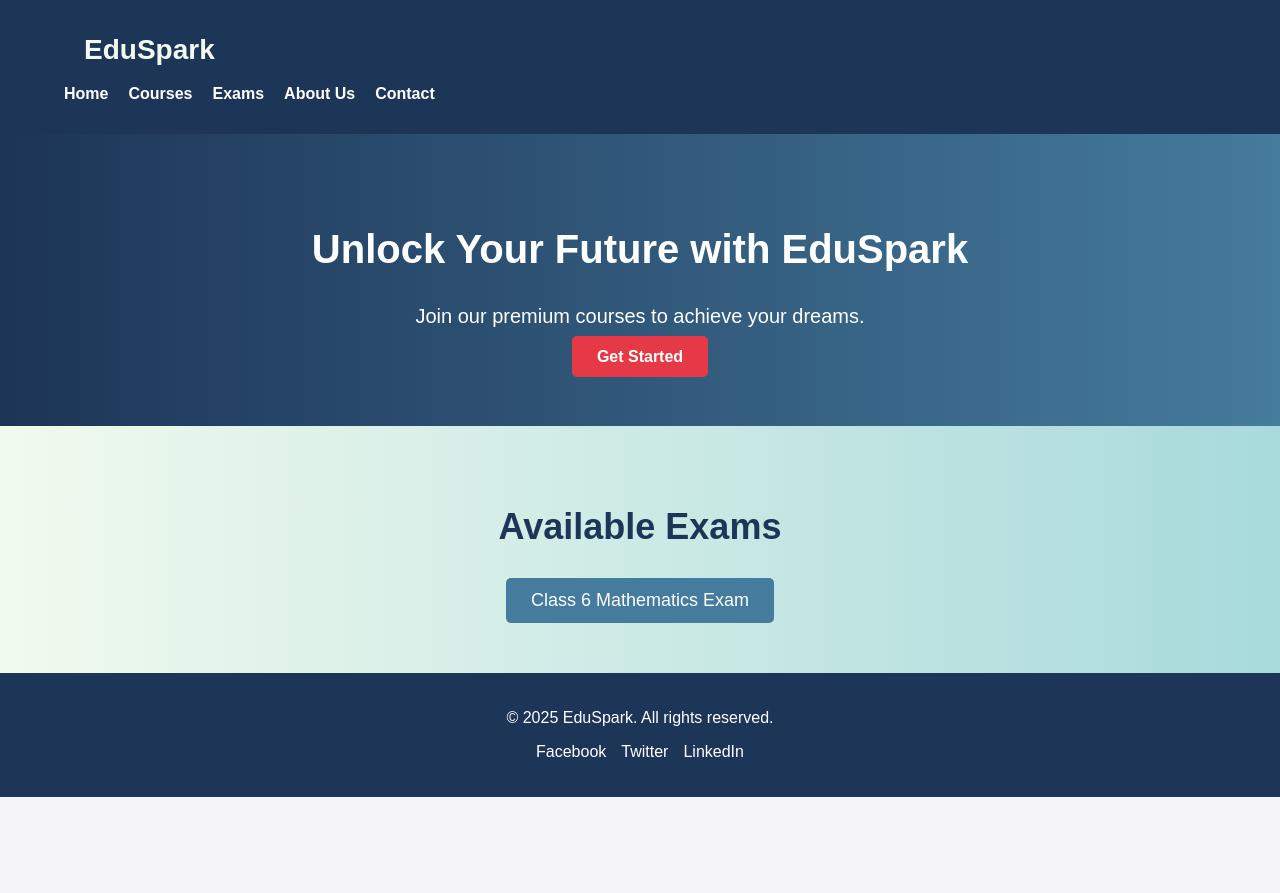
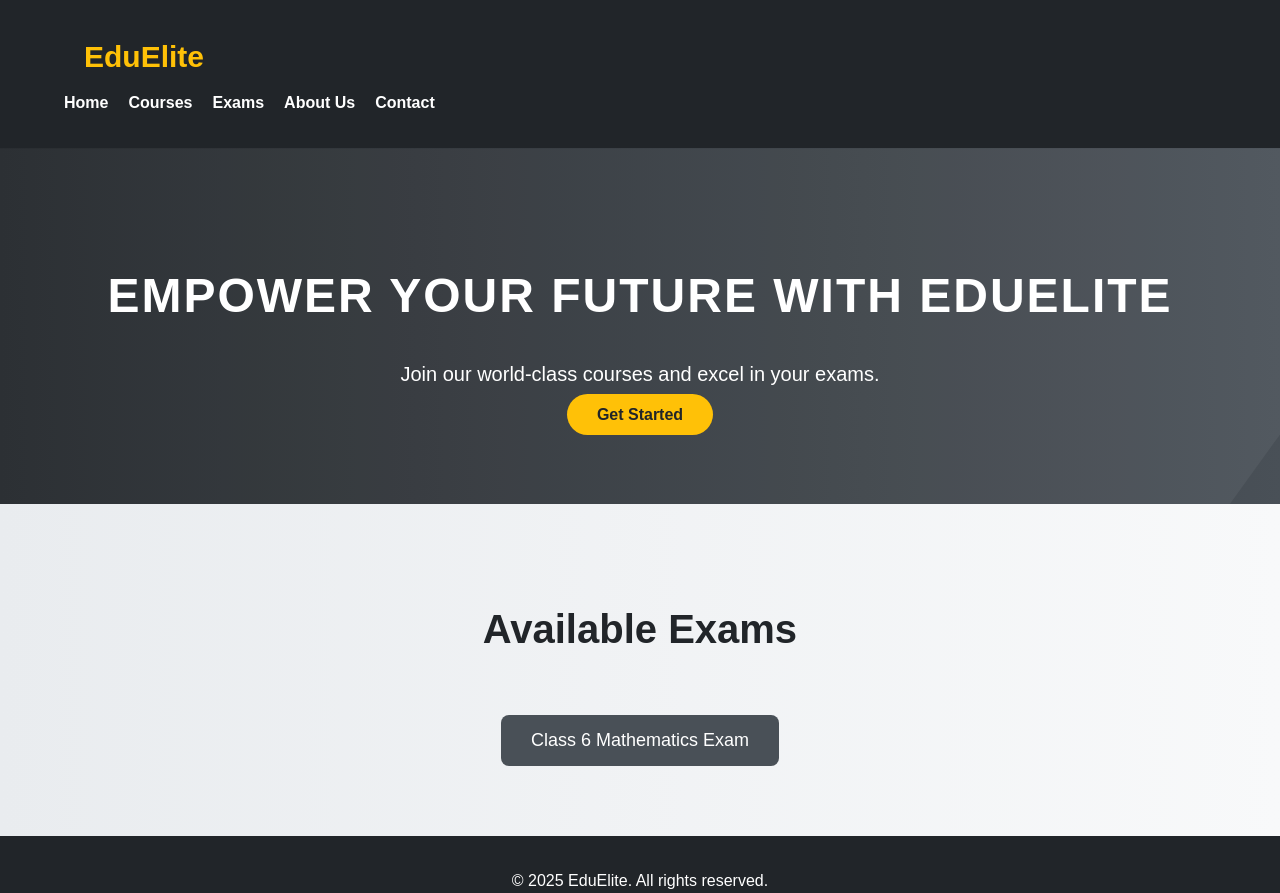
Before and after one commit to benozir-ahamed/Math-Note-Pro, a plain HTML site: page index.html in a window 1280 px wide. Shown: the top 893 px of the page. Before the commit the page ends 800 px from the top, so only its background shows below. Drawn offline with Linux system fonts and the light colour scheme.

Commit message:
Update index.html

```diff
--- a/index.html
+++ b/index.html
@@ -3,8 +3,7 @@
 <head>
     <meta charset="UTF-8">
     <meta name="viewport" content="width=device-width, initial-scale=1.0">
-    <title>EduSpark</title>
-    <link rel="stylesheet" href="styles.css">
+    <title>EduElite</title>
     <style>
         /* General Styles */
         body {
@@ -12,7 +11,8 @@
             margin: 0;
             padding: 0;
             color: #333;
-            background-color: #f4f4f9;
+            background: linear-gradient(to bottom, #f8f9fa, #e9ecef);
+            overflow-x: hidden;
         }
 
         .container {
@@ -23,18 +23,18 @@
 
         /* Header */
         header {
-            background-color: #1d3557;
+            background-color: #212529;
             color: white;
-            padding: 15px 0;
+            padding: 20px 0;
             display: flex;
             justify-content: space-between;
             align-items: center;
         }
 
         .logo {
-            font-size: 28px;
+            font-size: 30px;
             font-weight: bold;
-            color: #f1faee;
+            color: #ffc107;
             margin-left: 20px;
         }
 
@@ -50,19 +50,45 @@
             text-decoration: none;
             font-weight: 600;
             font-size: 16px;
+            transition: color 0.3s;
+        }
+
+        .nav-links a:hover {
+            color: #ffc107;
         }
 
         /* Banner */
         .banner {
-            background: linear-gradient(to right, #1d3557, #457b9d);
+            background: linear-gradient(to right, #212529, #495057);
             color: white;
             text-align: center;
-            padding: 60px 20px;
+            padding: 80px 20px;
+            position: relative;
+            overflow: hidden;
+        }
+
+        .banner::before {
+            content: '';
+            position: absolute;
+            top: 0;
+            left: -50px;
+            width: 120%;
+            height: 120%;
+            background: rgba(255, 255, 255, 0.05);
+            clip-path: polygon(0 0, 100% 0, 80% 100%, 0% 100%);
+            z-index: 0;
+        }
+
+        .banner-content {
+            position: relative;
+            z-index: 1;
         }
 
         .banner h2 {
-            font-size: 40px;
+            font-size: 48px;
             font-weight: 700;
+            text-transform: uppercase;
+            letter-spacing: 2px;
         }
 
         .banner p {
@@ -71,78 +97,87 @@
         }
 
         .btn {
-            background-color: #e63946;
-            color: white;
-            padding: 12px 25px;
+            background-color: #ffc107;
+            color: #212529;
+            padding: 12px 30px;
             text-decoration: none;
             font-weight: bold;
-            border-radius: 5px;
+            border-radius: 50px;
             font-size: 16px;
-            transition: background 0.3s;
+            transition: background 0.3s, transform 0.3s;
+            position: relative;
         }
 
         .btn:hover {
-            background-color: #d62828;
+            background-color: #e0a800;
+            transform: scale(1.1);
         }
 
         /* Exams Section */
         .exams {
             text-align: center;
-            padding: 50px 20px;
-            background: linear-gradient(to right, #f1faee, #a8dadc);
+            padding: 70px 20px;
+            background: linear-gradient(to right, #e9ecef, #f8f9fa);
         }
 
         .exams h2 {
-            font-size: 36px;
+            font-size: 40px;
             font-weight: bold;
-            color: #1d3557;
+            color: #212529;
         }
 
         .exam-list {
             margin-top: 30px;
-            text-align: center;
+            display: inline-block;
         }
 
         .exam-dropdown-btn {
-            background-color: #457b9d;
+            background-color: #495057;
             color: white;
-            padding: 12px 25px;
+            padding: 15px 30px;
             border: none;
-            border-radius: 5px;
+            border-radius: 8px;
             font-size: 18px;
             cursor: pointer;
-            transition: background 0.3s;
+            transition: background 0.3s, transform 0.3s;
         }
 
         .exam-dropdown-btn:hover {
-            background-color: #1d3557;
+            background-color: #212529;
+            transform: scale(1.05);
         }
 
         #exam-list {
             list-style: none;
             padding: 0;
-            margin: 10px auto;
+            margin: 20px auto 0;
             display: none;
-            max-width: 300px;
+            max-width: 400px;
+            text-align: left;
         }
 
         #exam-list li {
             background-color: white;
-            margin: 5px 0;
-            padding: 10px;
-            border-radius: 5px;
-            box-shadow: 0 2px 5px rgba(0, 0, 0, 0.1);
+            margin: 10px 0;
+            padding: 15px 20px;
+            border-radius: 10px;
+            box-shadow: 0 4px 8px rgba(0, 0, 0, 0.1);
+            transition: transform 0.3s;
+        }
+
+        #exam-list li:hover {
+            transform: translateX(10px);
         }
 
         #exam-list li a {
             text-decoration: none;
-            color: #e63946;
+            color: #495057;
             font-weight: bold;
         }
 
         /* Footer */
         footer {
-            background-color: #1d3557;
+            background-color: #212529;
             color: white;
             padding: 20px 0;
             text-align: center;
@@ -159,13 +194,19 @@
         .social-links a {
             color: white;
             text-decoration: none;
+            font-size: 20px;
+            transition: color 0.3s;
+        }
+
+        .social-links a:hover {
+            color: #ffc107;
         }
     </style>
 </head>
 <body>
     <header>
         <div class="container">
-            <h1 class="logo">EduSpark</h1>
+            <h1 class="logo">EduElite</h1>
             <nav>
                 <ul class="nav-links">
                     <li><a href="#">Home</a></li>
@@ -180,8 +221,8 @@
 
     <section class="banner">
         <div class="banner-content">
-            <h2>Unlock Your Future with EduSpark</h2>
-            <p>Join our premium courses to achieve your dreams.</p>
+            <h2>Empower Your Future with EduElite</h2>
+            <p>Join our world-class courses and excel in your exams.</p>
             <a href="#" class="btn">Get Started</a>
         </div>
     </section>
@@ -191,7 +232,7 @@
         <div class="exam-list">
             <button class="exam-dropdown-btn" onclick="toggleExamList()">Class 6 Mathematics Exam</button>
             <ul id="exam-list" class="hidden">
-                <li><a href="exam.html">Exam 1</a></li>
+                <li><a href="#">Exam 1</a></li>
                 <li><a href="#">Exam 2</a></li>
                 <li><a href="#">Exam 3</a></li>
                 <li><a href="#">More...</a></li>
@@ -201,7 +242,7 @@
 
     <footer>
         <div class="container">
-            <p>© 2025 EduSpark. All rights reserved.</p>
+            <p>© 2025 EduElite. All rights reserved.</p>
             <ul class="social-links">
                 <li><a href="#">Facebook</a></li>
                 <li><a href="#">Twitter</a></li>
@@ -217,4 +258,4 @@
         }
     </script>
 </body>
-    </html>
+</html>
```
